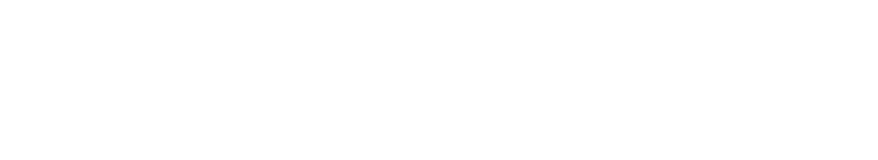
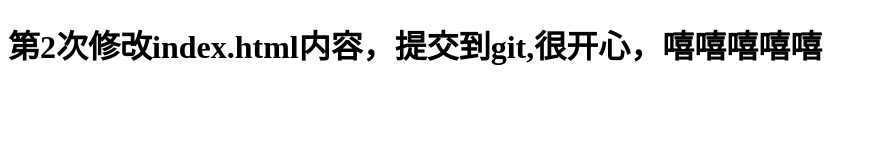
Before and after one commit to cfg1573/QY135Nb666, a plain HTML site: page index.html in a window 1280 px wide. Shown: the whole page, without its empty margins (0-878 px from the left). Drawn offline with Linux system fonts and the light colour scheme.

Commit message:
'第二次修改html文件，添加了一个h1标签'

```diff
--- a/index.html
+++ b/index.html
@@ -7,6 +7,7 @@
     <title>操作git</title>
 </head>
 <body>
+    <h1>第2次修改index.html内容，提交到git,很开心，嘻嘻嘻嘻嘻</h1>
 
 </body>
 </html>
```
